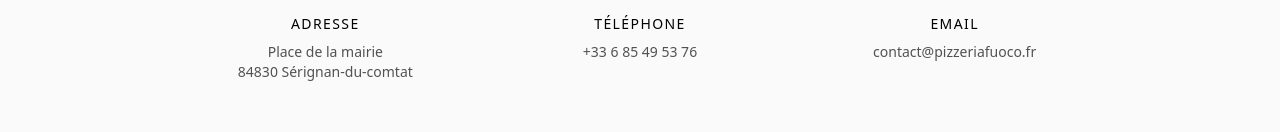
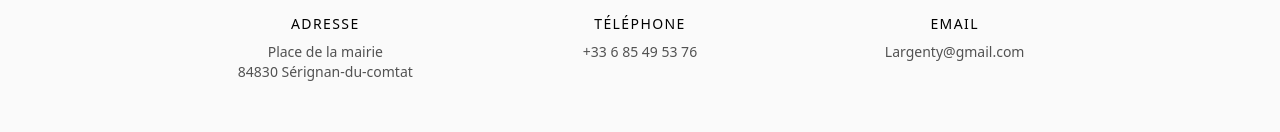
Before and after one commit to Largenty/landingPage-simple-pizzeria-fuoco, a Next.js app: page / in a window 1280 px wide. Shown: the part 3652-3784 px from the top of the page. Built offline with nearby package versions, Linux system fonts and the light colour scheme.

Commit message:
adding my personnal mail address

```diff
--- a/app/page.tsx
+++ b/app/page.tsx
@@ -466,7 +466,7 @@
                                 Email
                             </h3>
                             <p className="text-neutral-600 font-light text-sm">
-                                contact@pizzeriafuoco.fr
+                                Largenty@gmail.com
                             </p>
                         </div>
                     </div>
```
